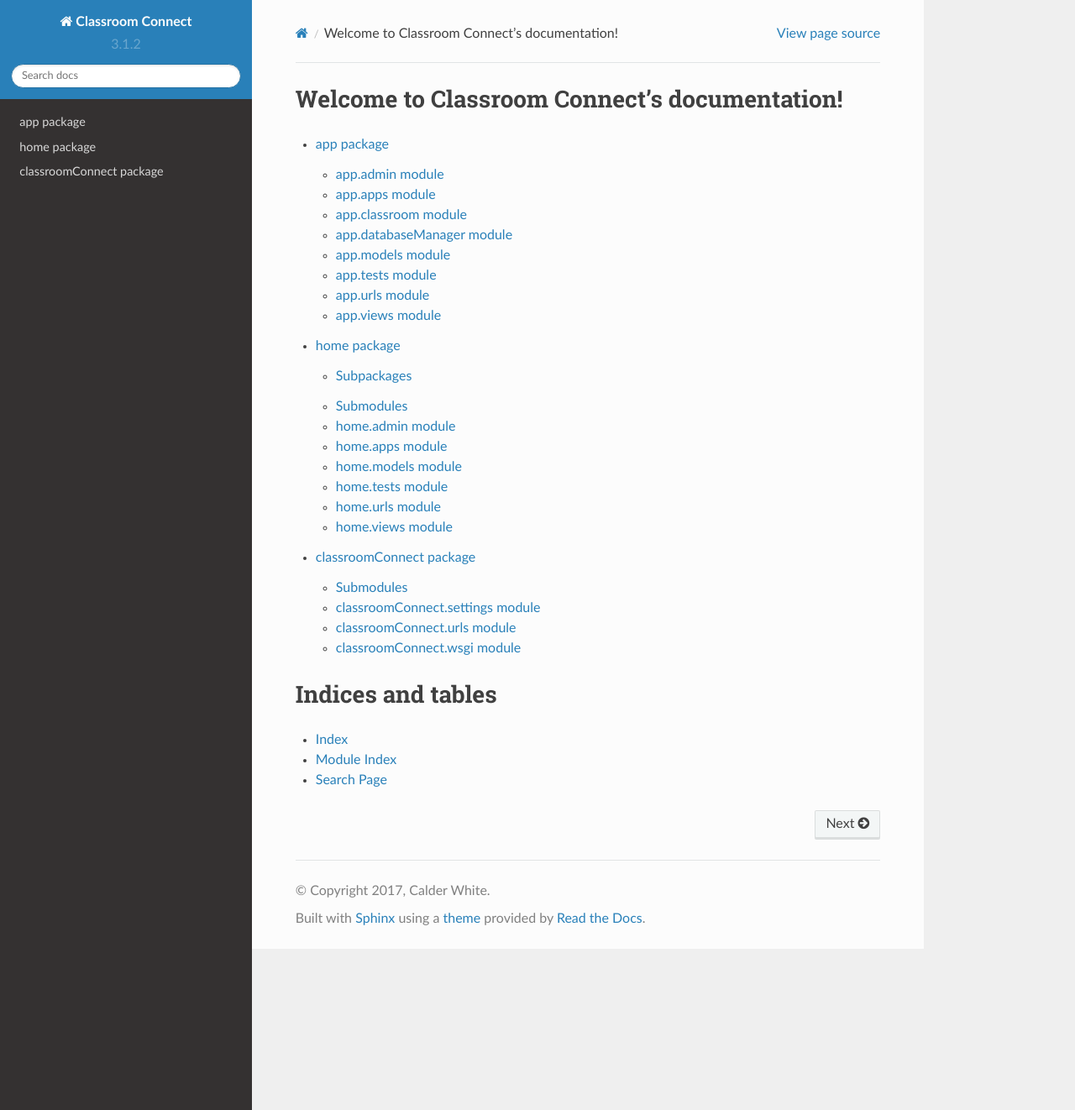
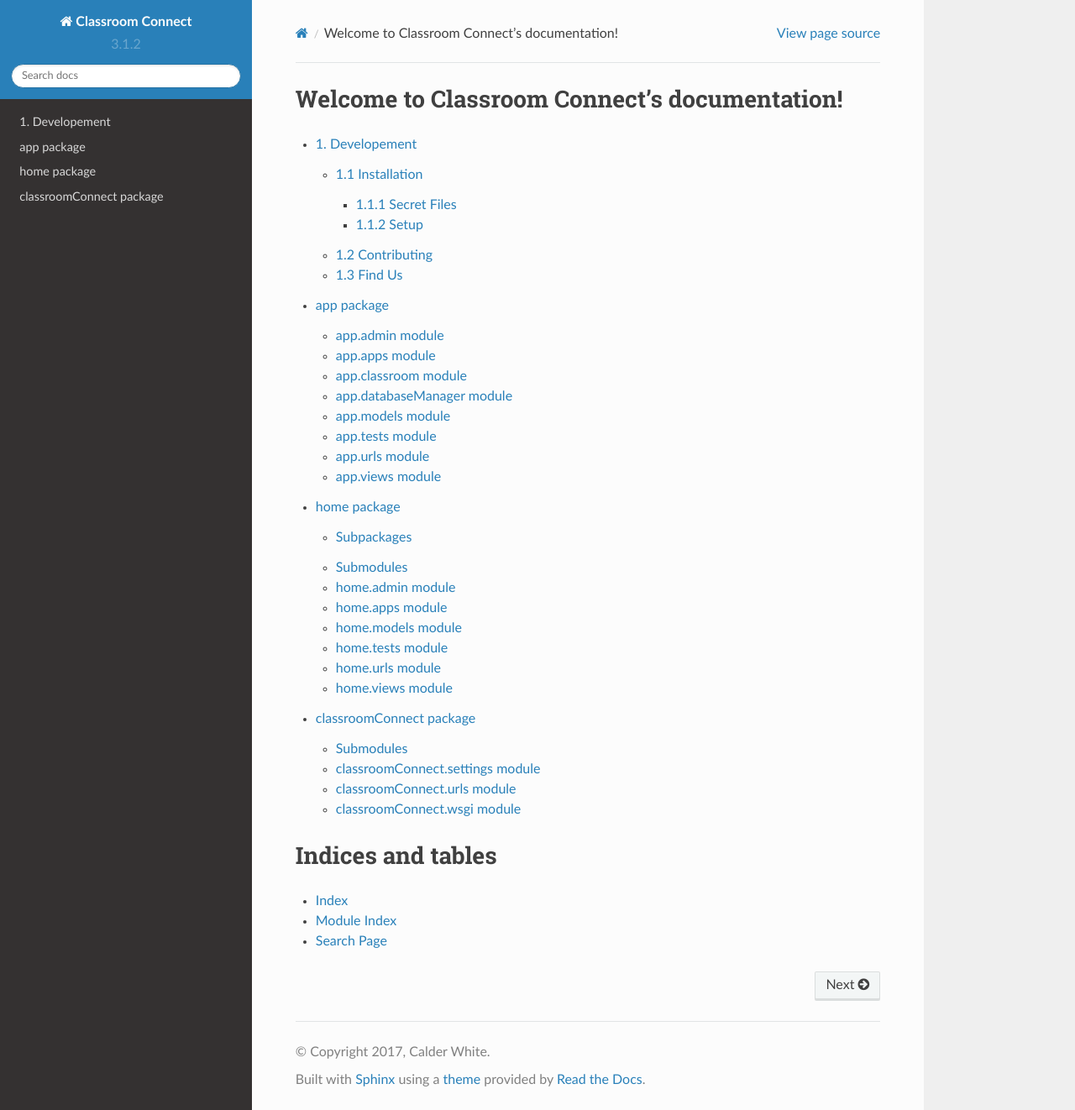
Before and after one commit to CalderWhite/classroom-connect, a Sphinx documentation site: the page built from docs/source/index.rst, in a window 1280 px wide and 1322 px high. Shown: the whole window at 84% size. Built offline with Sphinx 7.4.7 and the Read the Docs theme 2.0.0, drawn with Linux system fonts in a browser that asks for light colours; pages that are not in the unit, such as notebooks, are missing from menus; part of the change alters nothing that is shown.

```diff
--- /dev/null
+++ b/docs/source/developement.rst
@@ -0,0 +1,141 @@
+1. Developement
+===============
+
+.. |br| raw:: html
+
+   <br />
+
+This section will depict how *you* can develop for classroom-connect. |br|\
+It will be using the `classroomconnect-devtools <https://github.com/sudo-nova/classroomconnect-devtools>`_ .
+
+1.1 Installation
+----------------
+
+Running the following **bash** commands will setup the enviroment for you.|br|\
+At the moment, there is no support for windows, and you must do everything manually.|br|\
+Additionally, this setup proccess assumes you have all the correct `secret files <#secret-files>`_
+
+1.1.1 Secret Files
+~~~~~~~~~~~~~~~~~~
+
+As this service uses many *other* services, it requires a couple tokens, ids and secret keys. We call these
+secret files. The chosen format to store all of this sensitive information is `json <https://www.json.org>`_.
+
+At the moment, there are 3 required secret files [``client_secret.json``, ``firebase_secret.json``, ``django_secret.json``], and we'll go over each one individually.
+
+client_secret
++++++++++++++
+
+This file contains the credentials for google apis. This shouldn't be an issue, since the google developer (api) console
+will automatically generate this file for you. Remember to name it ``client_secret.json``! More information on the format of this file can be found in
+`google's documentation <https://developers.google.com/api-client-library/python/guide/aaa_client_secrets>`_
+
+**EXAMPLE ONLY**
+
+.. code-block:: json
+
+    {
+      "web": {
+        "client_id": "asdfjasdljfasdkjf",
+        "client_secret": "1912308409123890",
+        "redirect_uris": ["https://www.example.com/oauth2callback"],
+        "auth_uri": "https://accounts.google.com/o/oauth2/auth",
+        "token_uri": "https://accounts.google.com/o/oauth2/token"
+      }
+    }
+
+firebase_secret
++++++++++++++++
+
+This file is our own format, so pay attention! It consists of 2 properties. The first, ``config``, this object is actually formatted to the needs of
+a python api wrapper called `pyrebase <https://github.com/thisbejim/Pyrebase>`_ and the "documentation" (readme) for config can be found `here <https://github.com/thisbejim/Pyrebase#add-pyrebase-to-your-application>`_
+The other property, secret, is the secret key of the firebase project. Though its use is deprecated, the api still supports it, and we still use it.
+Instructions on retriving it can be found `here <http://stackoverflow.com/questions/37418372/firebase-where-is-my-account-secret-in-the-new-console#answer-37418932>`_.
+
+.. code-block:: json
+
+    {
+      "config" : {
+        "apiKey": "<<YOUR KEY>>",
+        "authDomain": "<<PROJECT ID>>.firebaseapp.com",
+        "databaseURL": "https://<<PROJECT ID>>.firebaseio.com",
+        "storageBucket": "<<PROJECT ID>>.appspot.com"
+      },
+      "secret" : "<<PROJECT SECRET>>"
+    }
+
+django_secret
++++++++++++++
+
+Simply insert the django secret key into this json file under the property ``"secret"``.
+
+.. code-block:: json
+
+    {
+        "secret" : "<<DJANGO SECRET KEY>>"
+    }
+
+1.1.2 Setup
+~~~~~~~~~~~
+
+.. raw:: html
+
+    <strong><a href="#hereshow">TL;DR</a></strong>
+
+For linux users, this will be a breeze! Our developer `Calder White <https://github.com/CalderWhite>`_ took the time to write an entire sdk-like shell script.
+It can be used for installing, and pushing to heroku. The purpose of the following setup is so you may push to our heroku app with the required sensitive data,
+but not push to the public Github repository with said sensitive data.
+
+First, let's explain the filesystem. Here's the full diagram:
+::
+
+    ./
+     |---classroom-connect
+             |
+             |---deployment
+             |       |
+             |       |--classroom-connect (master)
+             |
+             |---developement
+                     |
+                     |--classroom-connect (master)
+
+When used correctly, you only have to work from the ``developement`` directory. |br|
+The bash script can delete the deployment directory, re-clone it, remove the .gitignore, copy all the sensitive files over and finally, deploy to heroku. |br|
+For you.
+
+.. raw:: html
+
+    <strong id="hereshow">Here's how!</strong>
+
+In short, run this.
+
+.. code-block:: bash
+
+    wget https://raw.githubusercontent.com/sudo-nova/classroomconnect-devtools/master/cc-tools.sh
+    # only rw, since we don't want any 3rd party sources changing this script.
+    chmod ug=rx cc-tools.sh
+    ./cc-tools.sh install
+    cd classroom-connect/developement
+    sudo pip3 install -r requirements.txt
+
+1.2 Contributing
+----------------
+
+At the moment, we have no guidlines for contributing, just fork and open a pull request! However, we do ask that
+you be mindful when commiting, since we use 3 different secret files. Also remember that github keeps your commit history, so deleting an
+accidental file isn't enough. Github has a help section for `removing sensitive information <https://help.github.com/articles/removing-sensitive-data-from-a-repository/#using-filter-branch>`_.
+
+1.3 Find Us
+-----------
+
+.. image:: https://brandfolder.com/slack/attachments/oaxty0-egsr8w-17ksp7?dl=true&resource_key=op6f9hfynpza&resource_type=Brandfolder
+    :target: https://sudo-nova.slack.com
+    :height: 100
+    :width: 100
+
+.. raw:: html
+
+    <a href="https://github.com/sudo-nova">
+    <svg style="margin-bottom:-32px;margin-left:3px;margin-right:3px;"aria-hidden="true"  viewBox="0 0 16 16" width="100" height="100"><path fill-rule="evenodd" d="M8 0C3.58 0 0 3.58 0 8c0 3.54 2.29 6.53 5.47 7.59.4.07.55-.17.55-.38 0-.19-.01-.82-.01-1.49-2.01.37-2.53-.49-2.69-.94-.09-.23-.48-.94-.82-1.13-.28-.15-.68-.52-.01-.53.63-.01 1.08.58 1.23.82.72 1.21 1.87.87 2.33.66.07-.52.28-.87.51-1.07-1.78-.2-3.64-.89-3.64-3.95 0-.87.31-1.59.82-2.15-.08-.2-.36-1.02.08-2.12 0 0 .67-.21 2.2.82.64-.18 1.32-.27 2-.27.68 0 1.36.09 2 .27 1.53-1.04 2.2-.82 2.2-.82.44 1.1.16 1.92.08 2.12.51.56.82 1.27.82 2.15 0 3.07-1.87 3.75-3.65 3.95.29.25.54.73.54 1.48 0 1.07-.01 1.93-.01 2.2 0 .21.15.46.55.38A8.013 8.013 0 0 0 16 8c0-4.42-3.58-8-8-8z"></path></svg>
+    </a>
--- a/docs/source/index.rst
+++ b/docs/source/index.rst
@@ -8,6 +8,8 @@ Welcome to Classroom Connect's documentation!
 
 .. toctree::
    :maxdepth: 3
+
+   developement
 
    app
 
```
